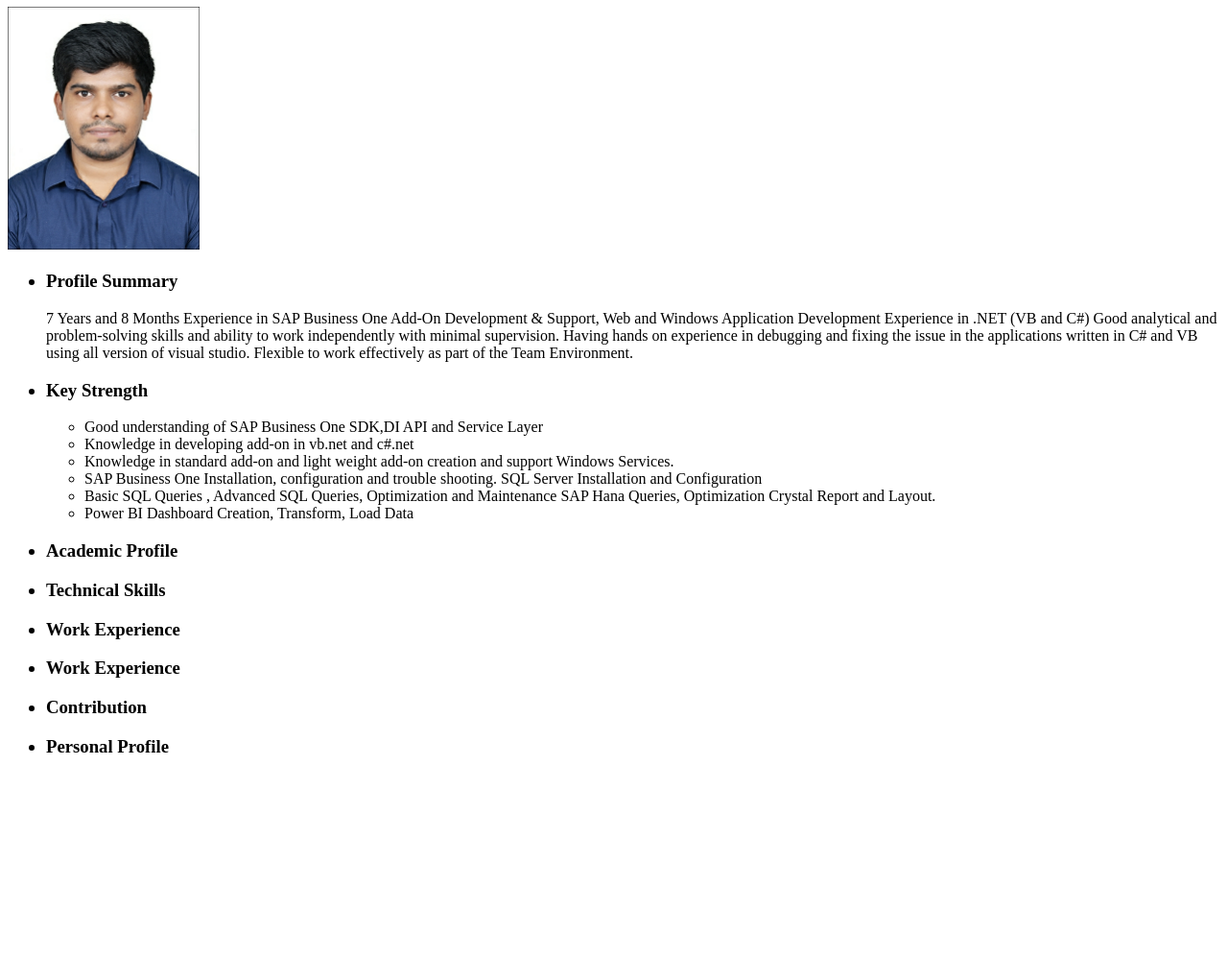
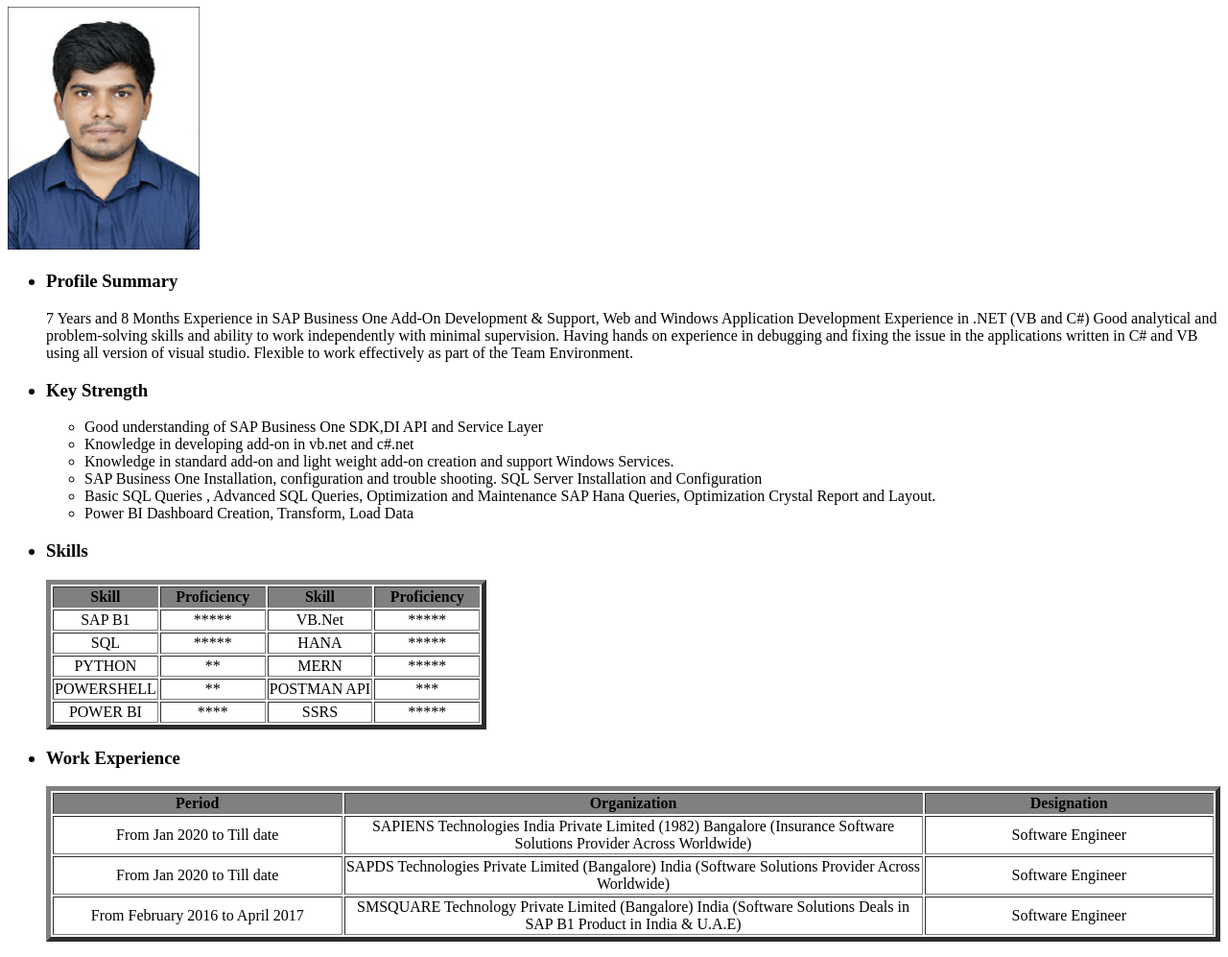
Before and after one commit to aravindav-fsd/Web-Development, a plain HTML site: page Capstone Project 1/intex.html in a window 1280 px wide. Shown: the part 73-1070 px from the top of the page at 96% size. Before the commit the page ends 881 px from the top, so only its background shows below. Drawn offline with Linux system fonts and the light colour scheme.

Commit message:
Title and table added

```diff
--- a/Capstone Project 1/intex.html
+++ b/Capstone Project 1/intex.html
@@ -5,9 +5,9 @@
     <meta name="viewport" content="width=device-width, initial-scale=1.0">
     <title>Capstone Project 1</title>
 </head>
-<body>
-    <h1>Aravinda Kumar V Fullstack Developer</h1>
-    <img src="./assets/images/1609091237267.jpg" alt ="Profile photo" width="200">
+<body >
+    <h1 align="center">Aravinda Kumar V - Fullstack Developer</h1>
+    <img src="./assets/images/1609091237267.jpg" alt ="Profile photo" width="200" >
     <ul>
         <h3><li>Profile Summary</li></h3>
        <p>7 Years and 8 Months Experience in SAP Business One Add-On Development & Support, Web and Windows
@@ -28,22 +28,79 @@
                 SAP Hana Queries, Optimization
                 Crystal Report and Layout.</li>
             <li>Power BI Dashboard Creation, Transform, Load Data</li>
+         </ul>
 
+       <!-- <h3><li>Academic Profile</li></h3> -->
 
-        </ul>
+        <h3><li>Skills</li></h3>
+        <table border="5">
+            <thead bgcolor="grey"> <th width="25%" >Skill</th><th width="25%">Proficiency</th>  <th width="25%">Skill</th><th width="25%">Proficiency</th></thead>
+            <tbody align="center">
+               <tr >
+                <td>SAP B1</td>
+                <td>*****</td>
+                <td>VB.Net</td>
+                <td>*****</td>
+            </tr>
 
-        <h3><li>Academic Profile</li></h3>
+                <tr>
+                    <td>SQL</td>
+                    <td>*****</td>
+                    <td>HANA</td>
+                    <td>*****</td>
+            </tr>
 
-        <h3><li>Technical Skills</li></h3>
-        <p></p>
+                    <tr>
+                        <td>PYTHON</td>
+                <td>**</td>
+                <td>MERN</td>
+                <td>*****</td>
+                    </tr>
+                    <tr>
+                 <td>POWERSHELL</td>
+                <td>**</td>
+                <td>POSTMAN API</td>
+                <td>***</td>
+                    </tr>
+                    <tr>
+                        <td>POWER BI</td>
+                <td>****</td>
+                <td>SSRS</td>
+                <td>*****</td>
+                    </tr>
+</tbody>
+        </table>
+
         <h3><li>Work Experience</li></h3>
         <p></p>
-        <h3><li>Work Experience</li></h3>
+        <table border="5">
+            <thead bgcolor="grey"> <th width="25%" >Period</th><th width="50%">Organization</th>  <th width="25%">Designation</th></thead>
+            <tbody align="center">
+               <tr >
+                <td>From Jan 2020 to Till date</td>
+                    <td>SAPIENS Technologies India Private Limited (1982) Bangalore
+                    (Insurance Software Solutions Provider Across Worldwide)</td>
+                    <td>Software Engineer</td></tr>
+
+                <tr>
+                    <td>From Jan 2020 to Till date</td>
+                    <td>SAPDS Technologies Private Limited (Bangalore) India
+                    (Software Solutions Provider Across Worldwide)</td>
+                    <td>Software Engineer</td></tr>
+
+                    <tr>
+                        <td>From February 2016 to April 2017</td>
+                    <td>SMSQUARE Technology Private Limited (Bangalore) India
+                    (Software Solutions Deals in SAP B1 Product in India & U.A.E)</td>
+                    <td>Software Engineer</td></tr>
+</tbody>
+        </table>
+       <!-- <h3><li>Work Experience</li></h3>
         <p></p>
         <h3><li>Contribution</li></h3>
         <p></p>
         <h3><li>Personal Profile</li></h3>
-        <p></p>
+        <p></p> -->
     </ul>
 
 
```
